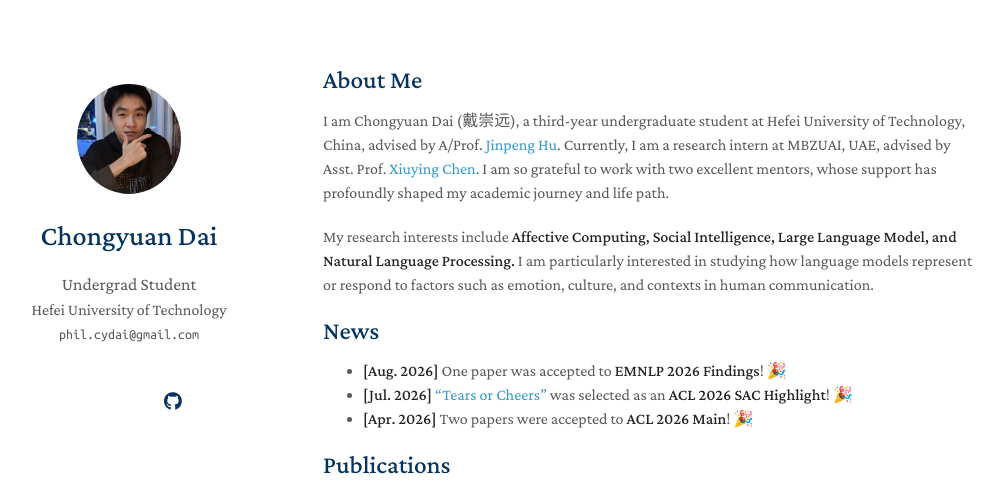
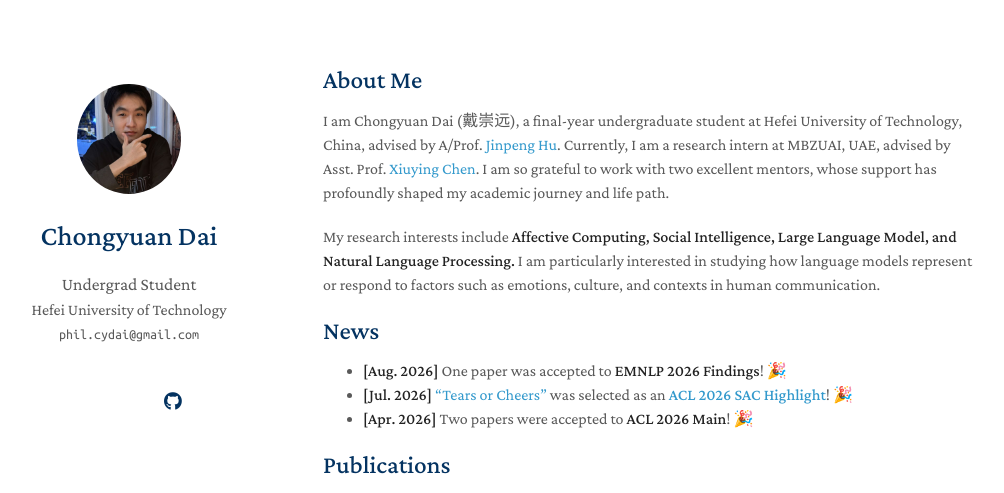
Before and after one commit to chyuandai/chyuandai.github.io, a Jekyll site: the page built from index.md, in a window 1280 px wide and 900 px high. Shown: the top 493 px of the window, without its empty margins (147-1151 px from the left). Built offline with Jekyll 4.4.1, drawn with Linux system fonts in a browser that asks for light colours; a style sheet for code colours, icons or effects is not loaded; our own code applies the rules of GitHub Pages for plain Markdown files.

Commit message:
update my personal page

```diff
--- a/index.md
+++ b/index.md
@@ -4,14 +4,14 @@ layout: homepage
 
 ## About Me
 
-I am Chongyuan Dai (戴崇远), a third-year undergraduate student at Hefei University of Technology, China, advised by A/Prof. [Jinpeng Hu](https://scholar.google.com/citations?user=3xMIKfcAAAAJ&hl=en). Currently, I am a research intern at MBZUAI, UAE, advised by Asst. Prof. [Xiuying Chen](https://scholar.google.com/citations?user=COUnAF4AAAAJ&hl=en). I am so grateful to work with two excellent mentors, whose support has profoundly shaped my academic journey and life path.
+I am Chongyuan Dai (戴崇远), a final-year undergraduate student at Hefei University of Technology, China, advised by A/Prof. [Jinpeng Hu](https://scholar.google.com/citations?user=3xMIKfcAAAAJ&hl=en). Currently, I am a research intern at MBZUAI, UAE, advised by Asst. Prof. [Xiuying Chen](https://scholar.google.com/citations?user=COUnAF4AAAAJ&hl=en). I am so grateful to work with two excellent mentors, whose support has profoundly shaped my academic journey and life path.
 
-My research interests include **Affective Computing, Social Intelligence, Large Language Model, and Natural Language Processing.** I am particularly interested in studying how language models represent or respond to factors such as emotion, culture, and contexts in human communication.
+My research interests include **Affective Computing, Social Intelligence, Large Language Model, and Natural Language Processing.** I am particularly interested in studying how language models represent or respond to factors such as emotions, culture, and contexts in human communication.
 
 ## News
 
 - **[Aug. 2026]** One paper was accepted to **EMNLP 2026 Findings**! 🎉
-- **[Jul. 2026]** ["Tears or Cheers"](https://aclanthology.org/2026.acl-long.1769.pdf) was selected as an **ACL 2026 SAC Highlight**! 🎉
+- **[Jul. 2026]** ["Tears or Cheers"](https://aclanthology.org/2026.acl-long.1769.pdf) was selected as an **[ACL 2026 SAC Highlight](assets/files/ACL_2026_SAC_Highlight.pdf)**! 🎉
 - **[Apr. 2026]** Two papers were accepted to **ACL 2026 Main**! 🎉
 
 {% include_relative _includes/publications.md %}
```
Also changed, not shown: 1 other file.
